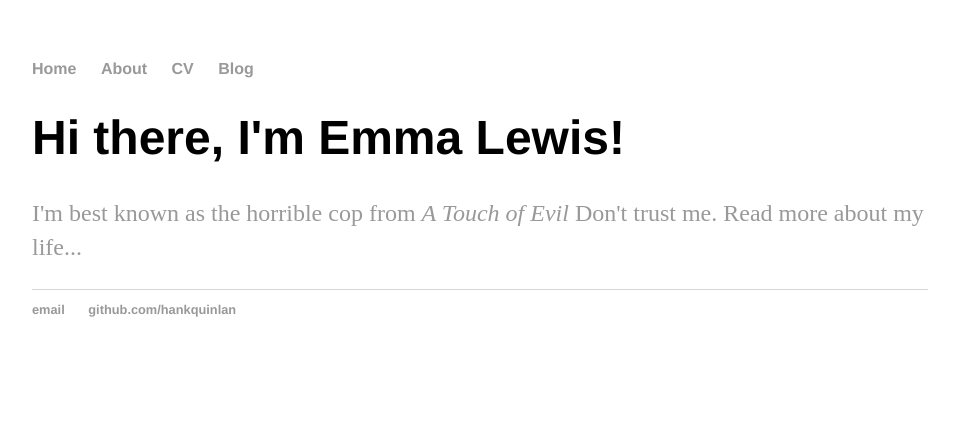
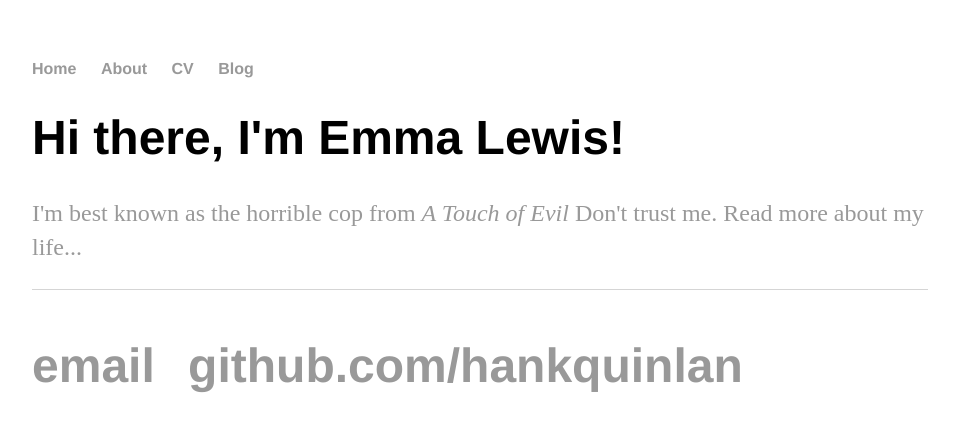
Before and after one commit to EmmaLewisMaclaren/EmmaLewisMaclaren.github.io, a Jekyll site: the page built from index.html, in a window 1280 px wide. Shown: the top 432 px of the page, without its empty margins (160-1115 px from the left). Built offline with Jekyll 4.4.1, drawn with Linux system fonts in a browser that asks for light colours.

Commit message:
Update main.css

```diff
--- a/css/main.css
+++ b/css/main.css
@@ -30,7 +30,7 @@ p {
 }
 footer {
     border-top: 1px solid #d5d5d5;
-    font-size: .8em;
+    font-size: 3em;
 }
 
 ul.posts {
```
